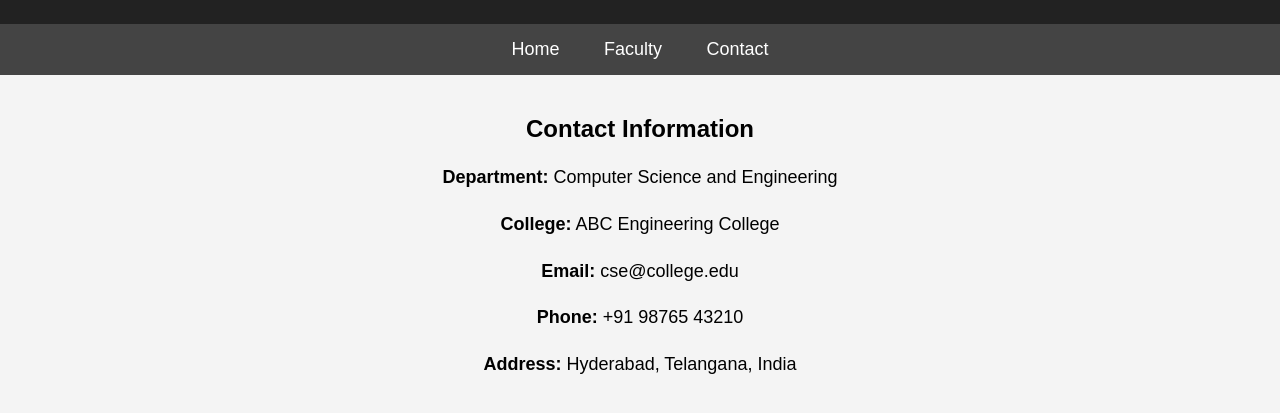
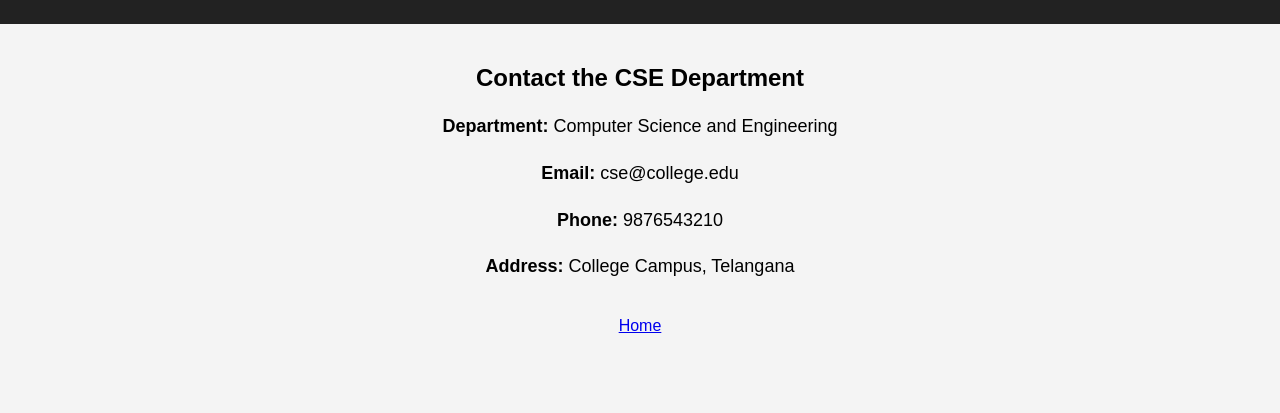
Before and after one commit to vikas3307/college-department-website, a plain HTML site: page contact.html in a window 1280 px wide. Shown: the part 63-476 px from the top of the page. Drawn offline with Linux system fonts and the light colour scheme.

```diff
--- a/contact.html
+++ b/contact.html
@@ -1,6 +1,5 @@
 <!DOCTYPE html>
 <html>
-
 <head>
     <title>Contact - CSE Department</title>
     <link rel="stylesheet" href="style.css">
@@ -10,18 +9,19 @@
 
     <h1>Contact Us</h1>
 
-    <nav>
-        <a href="index.html">Home</a>
-        <a href="faculty.html">Faculty</a>
-        <a href="contact.html">Contact</a>
-    </nav>
-
-    <h2>Contact Information</h2>
+    <h2>Contact the CSE Department</h2>
 
     <p><strong>Department:</strong> Computer Science and Engineering</p>
-    <p><strong>College:</strong> ABC Engineering College</p>
+
     <p><strong>Email:</strong> cse@college.edu</p>
-    <p><strong>Phone:</strong> +91 98765 43210</p>
-    <p><strong>Address:</strong> Hyderabad, Telangana, India</p>
+
+    <p><strong>Phone:</strong> 9876543210</p>
+
+    <p><strong>Address:</strong> College Campus, Telangana</p>
+
+    <br>
+
+    <a href="index.html">Home</a>
 
 </body>
+</html>
```
